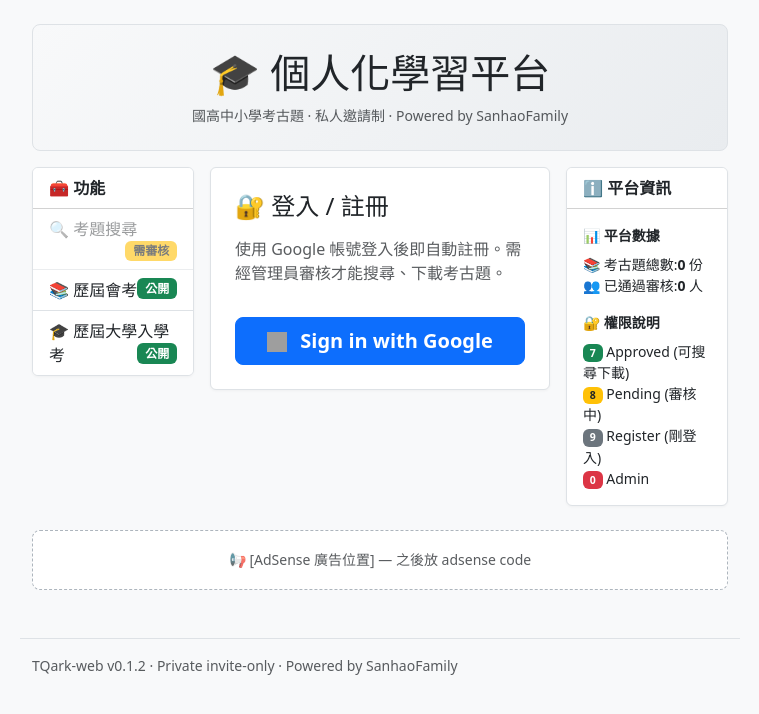
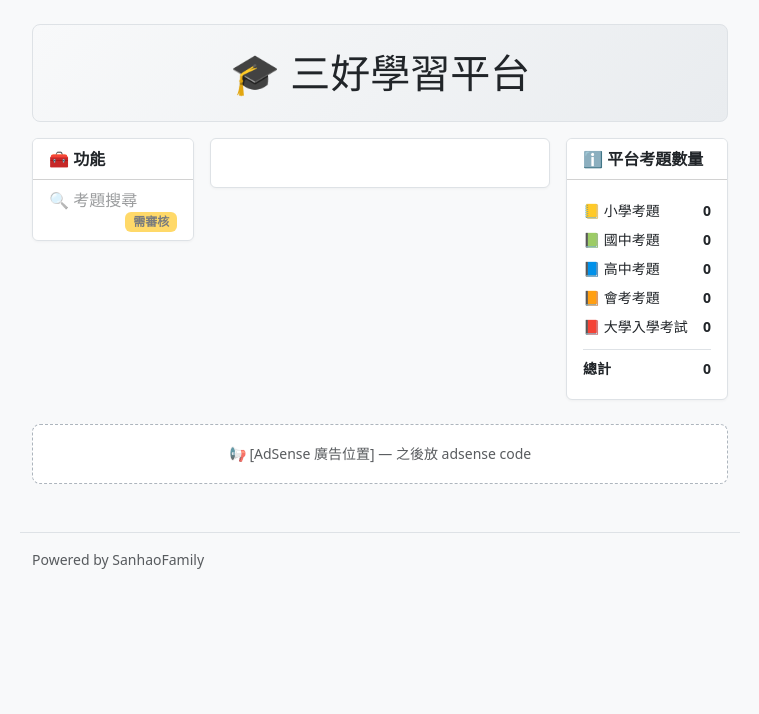
Before and after one commit to apingchang/TQark-web, a FastAPI app: page / in a window 1280 px wide. Shown: the part 63-777 px from the top of the page, without its empty margins (260-1019 px from the left). Run offline with FastAPI, Linux system fonts and the light colour scheme; parts of the project's set-up code (start-up, migrations or seed data) failed here and were passed over; some libraries are stand-ins or nearby versions; grey boxes are pictures that could not be loaded.

Commit message:
refactor(ui): landing page 三好學習平台 + 5 類 PDF 計數
【2026-07-24 William 重構請求】

1. 站名三好化:
   - 「個人化學習平台」 → 「三好學習平台」
   - Footer 「國高中小學考古題 · 私人邀請制 · Powered by SanhaoFamily」
   - Footer 改為 「Powered by SanhaoFamily」 只留品牌
   - base.html <title>、landing.html banner title 一併更新

2. 中心 console 清空:
   - 移除「🔐 登入 / 註冊」+ Google sign-in button
   - 移除「申請原因」表單 (register/pending/approved)
   - 移除 status card 等所有 inline 表單
   - 登入/註冊入口只剩 navbar 右上角
   - 中心 card 留空, 之後放公告/活動訊息

3. 左功能欄簡化:
   - 移除「📚 歷屆會考」「🎓 歷屆大學入學考」(移到 search 篩選)
   - 只留「🔍 考題搜尋」

4. 右側 5 類 PDF 計數:
   - 📒 小學考題: 194
   - 📗 國中考題: 133
   - 📘 高中考題: 0
   - 📙 會考考題: 323
   - 📕 大學入學考試: 1528
   - 總計 2178 份
   - 移除舊的「考古題總數」「已通過審核」+ 權限說明 badges

5. Search page 加 unified exam filter:
   - dashboard.html 年級 select 新增 optgroup 「統一考試」:
     - <option value='會考'>📙 歷屆會考 (CAP)</option>
     - <option value='大學入學考'>📕 歷屆大學入學考 (CEEC)</option>
   - POST/GET /ui/search 偵測這 2 個值 → 303 redirect:
     - 會考 → /ui/cap-exam
     - 大學入學考 → /ui/ceec-exam
   - 其他 filter (county/subject/year) 由對應頁面各自處理

6. Performance fix (CIFS mount rglob 太慢):
   - 5 類 PDF 計數本來用 Path.rglob 每次 walk 整個 /mnt/my_book/考題收集
   - 因為 /mnt/my_book 是 CIFS 網路磁碟, 每次 dirent 都 server round-trip
   - 2177 PDFs scan 一次要 27-34 秒
   - 改成 in-memory cache (TTL 10 分鐘), 第一次 cold scan 後只用 ~10ms
   - 改用 os.walk 用 local dir cache (CIFS 上比 rglob 快)

7. Critical bug fix:
   - service 啟動時 NameError: 'threading' is not defined
   - 原因: 我把 'import threading' 放在 function 內, 但 _archive_counts_lock 在 module 層
   - 修法: module 層的 import threading + time as _time

驗證:
- GET / (cold cache): 16.3 秒 (acceptable, 一次性)
- GET / (warm cache): 10ms ✓
- POST /ui/search grade=會考 → 303 → /ui/cap-exam ✓
- Dashboard grade select 顯示「統一考試」分組 ✓

```diff
--- a/backend/app/templates/base.html
+++ b/backend/app/templates/base.html
@@ -200,7 +200,8 @@
     </main>
 
     <footer class="container container-narrow text-muted small mt-5 pt-3 border-top">
-        <p>TQark-web v{{ version }} · Private invite-only · Powered by SanhaoFamily</p>
+        {# 【2026-07-24 改】只留 Powered by SanhaoFamily #}
+        <p>Powered by SanhaoFamily</p>
     </footer>
     <!-- Bootstrap JS (Modal/Dropdown/Toast 等需要) -->
     <script src="/static/bootstrap.bundle.min.js"></script>
--- a/backend/app/templates/landing.html
+++ b/backend/app/templates/landing.html
@@ -1,30 +1,30 @@
 {% extends "base.html" %}
 
-{% block title %}考古題下載 — 個人化學習平台{% endblock %}
+{# 【2026-07-24 改】站名: 三好學習平台 #}
+{% block title %}三好學習平台{% endblock %}
 
 {% block content %}
-{# 【2026-07-22 19:12 改】新 landing page layout:
-   - 上方 banner (placeholder, 之後放圖片)
-   - 左側 function buttons (目前只有「考題搜尋」)
-   - 中央 console (login / status / access 申請)
-   - 右側 info panel (跟左邊一樣寬)
-   - 下方 banner (AdSense placeholder)
+{# Landing page layout (2026-07-24 重構):
+   - 上方 banner
+   - 左側: 功能 (只有「考題搜尋」)
+   - 中央: 空白 placeholder (之後填公告/活動)
+   - 右側: 平台資訊 (5 類 PDF 計數)
+   - 下方 banner: AdSense placeholder
 #}
 <div class="banner-top text-center py-4 mb-3">
-    <h1 class="banner-title m-0">🎓 個人化學習平台</h1>
-    <p class="banner-subtitle m-0 mt-2 text-muted small">
-        國高中小學考古題 · 私人邀請制 · Powered by SanhaoFamily
-    </p>
+    <h1 class="banner-title m-0">🎓 三好學習平台</h1>
+    {# 【2026-07-24 改】副標題拿掉,只留站名 #}
 </div>
 
 <div class="row g-3 main-grid">
-    {# 左側: function buttons #}
+    {# 左側: 功能 #}
     <aside class="col-12 col-md-3 left-sidebar">
         <div class="card sidebar-card">
             <div class="card-header bg-white">
                 <strong>🧰 功能</strong>
             </div>
             <div class="list-group list-group-flush">
+                {# 【2026-07-24 改】只留「考題搜尋」,歷屆會考 & 大學考移到 search page 篩選 #}
                 <a href="/dashboard"
                    class="list-group-item list-group-item-action {% if user and user.permission and user.permission > 7 %}disabled{% endif %}"
                    {% if user and user.permission > 7 %}aria-disabled="true" tabindex="-1"{% endif %}>
@@ -33,117 +33,53 @@
                         <span class="badge bg-warning text-dark float-end">需審核</span>
                     {% endif %}
                 </a>
-                <a href="/ui/cap-exam"
-                   class="list-group-item list-group-item-action">
-                    📚 歷屆會考
-                    <span class="badge bg-success float-end">公開</span>
-                </a>
-                <a href="/ui/ceec-exam"
-                   class="list-group-item list-group-item-action">
-                    🎓 歷屆大學入學考
-                    <span class="badge bg-success float-end">公開</span>
-                </a>
-                {# 之後會加更多功能 button (例如: 個人下載紀錄等) #}
             </div>
         </div>
     </aside>
 
-    {# 中央: console (login / status / 申請) #}
+    {# 中央: 空白 placeholder console #}
+    {# 【2026-07-24 改】所有登入/申請/status 文字和按鈕都拿掉,登入按鈕只留右上角 navbar #}
     <section class="col-12 col-md-6 center-console">
         <div class="card">
             <div class="card-body p-4">
-                {% if user.role == "guest" %}
-                    {# === 未登入: Google login === #}
-                    <h4 class="mb-3">🔐 登入 / 註冊</h4>
-                    <p class="text-muted">使用 Google 帳號登入後即自動註冊。需經管理員審核才能搜尋、下載考古題。</p>
-                    <a href="/auth/google/login" class="btn btn-primary btn-lg w-100 mt-3">
-                        <img src="https://www.gstatic.com/firebasejs/ui/2.0.0/images/auth/google.svg"
-                             width="20" height="20" class="me-2 align-middle">
-                        Sign in with Google
-                    </a>
-                {% elif user.role == 'admin' %}
-                    {# === Admin: 給兩個快速入口 === #}
-                    <h4 class="mb-3">👋 歡迎,{{ user.name or user.email }} <span class="badge bg-danger">Admin</span></h4>
-                    <p class="text-muted">您是管理員,可以進入後台審核申請。</p>
-                    <div class="d-grid gap-2">
-                        <a href="/dashboard" class="btn btn-primary btn-lg">🔍 考題搜尋</a>
-                        <a href="/admin" class="btn btn-danger btn-lg">🛠 管理後台</a>
-                        <form method="post" action="/auth/logout" class="mt-2">
-                            <button type="submit" class="btn btn-link text-muted">🚪 登出</button>
-                        </form>
-                    </div>
-                {% elif user.permission == 9 %}
-                    {# === Register user (剛登入、還沒申請) === #}
-                    <h4 class="mb-3">👋 歡迎,{{ user.name or user.email }}</h4>
-                    <div class="alert alert-info text-start">
-                        <strong>📝 您目前是 Register User</strong><br>
-                        要使用「考題搜尋」功能,請填寫申請原因,管理員審核通過後即可使用。
-                    </div>
-                    <form method="post" action="/api/access-requests" class="text-start">
-                        <div class="mb-3">
-                            <label for="reason" class="form-label">申請原因</label>
-                            <textarea name="reason" id="reason" class="form-control" rows="4" required
-                                      placeholder="例:我是 William 的同事,小孩念國中七年級,想下載考古題..."></textarea>
-                        </div>
-                        <button type="submit" class="btn btn-primary btn-lg w-100">送出申請</button>
-                    </form>
-                    <form method="post" action="/auth/logout" class="mt-3 text-center">
-                        <button type="submit" class="btn btn-link text-muted">🚪 登出</button>
-                    </form>
-                {% elif user.permission == 8 %}
-                    {# === Pending user (已申請、還沒批) === #}
-                    <h4 class="mb-3">⏳ {{ user.name or user.email }}</h4>
-                    <div class="alert alert-warning text-start">
-                        <strong>✅ 您的申請已送出</strong><br>
-                        管理員正在審核中,通過後即可使用「考題搜尋」功能。
-                        <hr>
-                        <small class="text-muted">審核結果會同步更新到這裡,重新整理即可看到。</small>
-                    </div>
-                    {% if user.application_reason %}
-                    <div class="card mt-3 text-start">
-                        <div class="card-body">
-                            <h6 class="card-title">您提交的申請原因</h6>
-                            <p class="card-text small">{{ user.application_reason }}</p>
-                        </div>
-                    </div>
-                    {% endif %}
-                    <form method="post" action="/auth/logout" class="mt-3 text-center">
-                        <button type="submit" class="btn btn-link text-muted">🚪 登出</button>
-                    </form>
-                {% elif user.permission <= 7 %}
-                    {# === Approved user (含 admin) === #}
-                    <h4 class="mb-3">🎉 歡迎,{{ user.name or user.email }}</h4>
-                    <p class="text-muted">您的帳號已通過審核,可以開始搜尋考古題。</p>
-                    <div class="d-grid gap-2 mt-3">
-                        <a href="/dashboard" class="btn btn-primary btn-lg">🔍 開始搜尋</a>
-                        <a href="/me/downloads" class="btn btn-info btn-lg">📥 我的下載紀錄</a>
-                        <form method="post" action="/auth/logout" class="mt-2">
-                            <button type="submit" class="btn btn-link text-muted">🚪 登出</button>
-                        </form>
-                    </div>
-                {% endif %}
+                {# 空卡片, 之後放公告/活動/消息 #}
             </div>
         </div>
     </section>
 
-    {# 右側: info panel (跟左邊一樣寬) #}
+    {# 右側: info panel #}
+    {# 【2026-07-24 改】只顯示 5 類 PDF 計數 #}
     <aside class="col-12 col-md-3 right-sidebar">
         <div class="card sidebar-card">
             <div class="card-header bg-white">
-                <strong>ℹ️ 平台資訊</strong>
+                <strong>ℹ️ 平台考題數量</strong>
             </div>
             <div class="card-body small">
-                <p class="mb-2"><strong>📊 平台數據</strong></p>
-                <ul class="list-unstyled mb-3">
-                    <li>📚 考古題總數:<strong>{{ stats.total_papers or 0 }}</strong> 份</li>
-                    <li>👥 已通過審核:<strong>{{ stats.approved_users or 0 }}</strong> 人</li>
-                </ul>
-                <p class="mb-2"><strong>🔐 權限說明</strong></p>
                 <ul class="list-unstyled mb-0">
-                    <li><span class="badge bg-success">7</span> Approved (可搜尋下載)</li>
-                    <li><span class="badge bg-warning text-dark">8</span> Pending (審核中)</li>
-                    <li><span class="badge bg-secondary">9</span> Register (剛登入)</li>
-                    <li><span class="badge bg-danger">0</span> Admin</li>
+                    <li class="d-flex justify-content-between py-1">
+                        <span>📒 小學考題</span>
+                        <strong>{{ stats.count_elementary or 0 }}</strong>
+                    </li>
+                    <li class="d-flex justify-content-between py-1">
+                        <span>📗 國中考題</span>
+                        <strong>{{ stats.count_junior or 0 }}</strong>
+                    </li>
+                    <li class="d-flex justify-content-between py-1">
+                        <span>📘 高中考題</span>
+                        <strong>{{ stats.count_senior or 0 }}</strong>
+                    </li>
+                    <li class="d-flex justify-content-between py-1">
+                        <span>📙 會考考題</span>
+                        <strong>{{ stats.count_cap or 0 }}</strong>
+                    </li>
+                    <li class="d-flex justify-content-between py-1">
+                        <span>📕 大學入學考試</span>
+                        <strong>{{ stats.count_ceec or 0 }}</strong>
+                    </li>
+                    <li class="d-flex justify-content-between py-1 mt-2 border-top pt-2">
+                        <span><strong>總計</strong></span>
+                        <strong>{{ stats.total_all or 0 }}</strong>
+                    </li>
                 </ul>
             </div>
         </div>
```
Also changed, not shown: backend/app/api/pages.py (+149 -13 lines), backend/app/templates/dashboard.html (+7 -2 lines).
